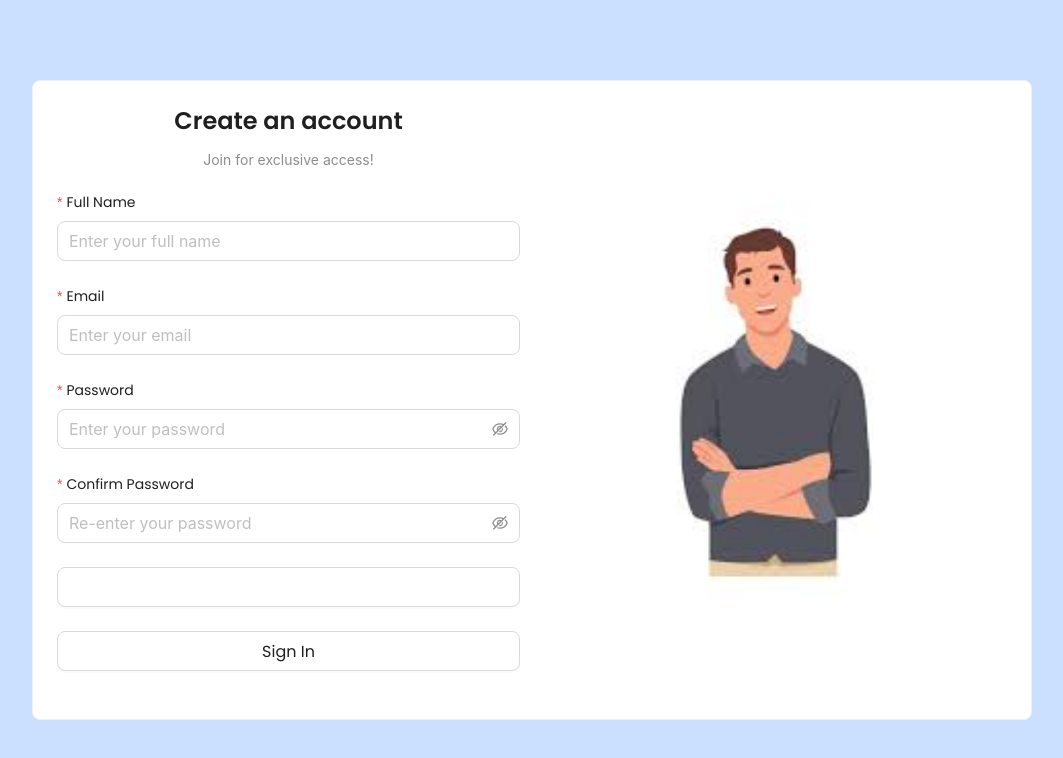
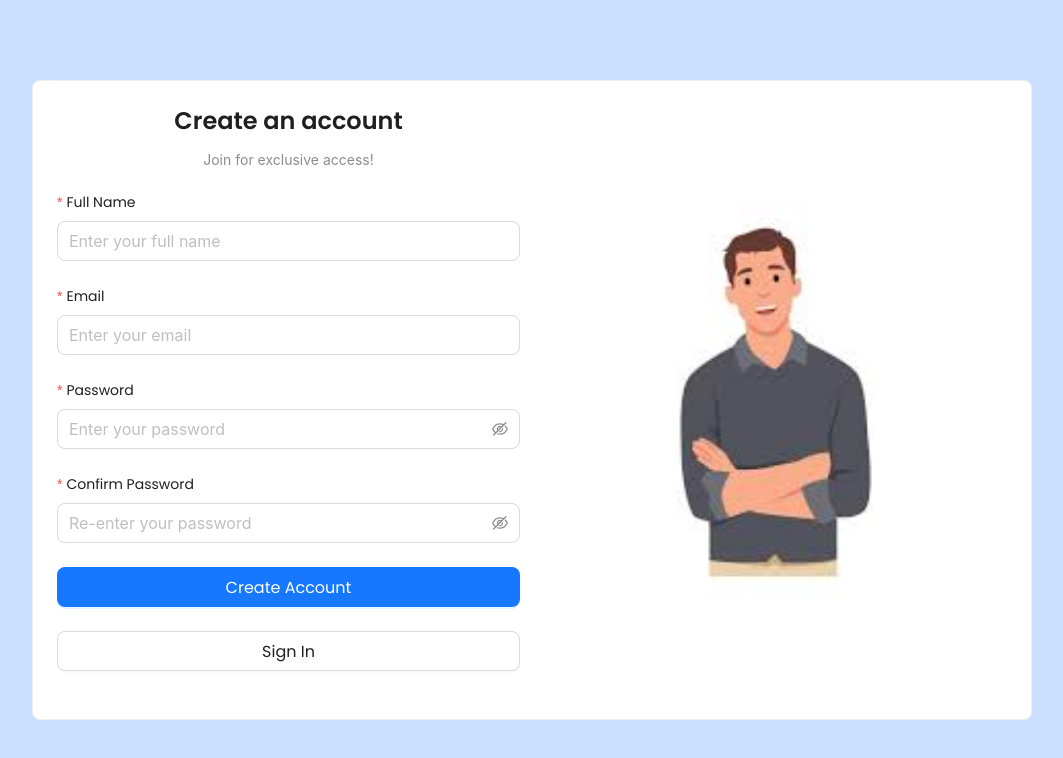
Before and after one commit to patel-vansh1607/captsone-mod-5, a React (Vite) app in the folder login/client/login/: page / in a window 1280 px wide. Shown: the top 758 px of the page, without its empty margins (108-1171 px from the left). Built offline with nearby package versions, Linux system fonts and the light colour scheme.

Commit message:
error handling

```diff
--- a/login/client/login/src/Auth/Register.jsx
+++ b/login/client/login/src/Auth/Register.jsx
@@ -2,12 +2,15 @@ import React from 'react';
 import { Card, Typography, Form, Input, Button, Flex, Alert, Spin} from 'antd';
 import { Link } from 'react-router-dom';
 import registerimage from "../assets/images.jpeg"
+import  useSignup  from '../hooks/useSignUp';
+
 
 
 
 const Register = () => {
+  const { loading, error, registerUser } = useSignup()
   const handleRegister = (values) => {
-    console.log(values);
+    registerUser(values)
   };
 
   return (
@@ -77,18 +80,18 @@ const Register = () => {
           >
             <Input.Password size="large" placeholder="Re-enter your password" />
           </Form.Item>
-            {/* {
+            {
               error && <Alert description={error} type="error" showIcon closable className='alert' />
-            } */}
+            }
           <Form.Item>
             <Button
-            /* type={`${loading ? '' : 'primary'}`} */
+            type={`${loading ? '' : 'primary'}`}
             htmlType="submit"
             size="large"
             block
             className='btn'>
-{/*               {loading ? <Spin /> : 'Create Account'}
- */}            </Button>
+            {loading ? <Spin /> : 'Create Account'}
+           </Button>
           </Form.Item>
 
           <Form.Item>
```
